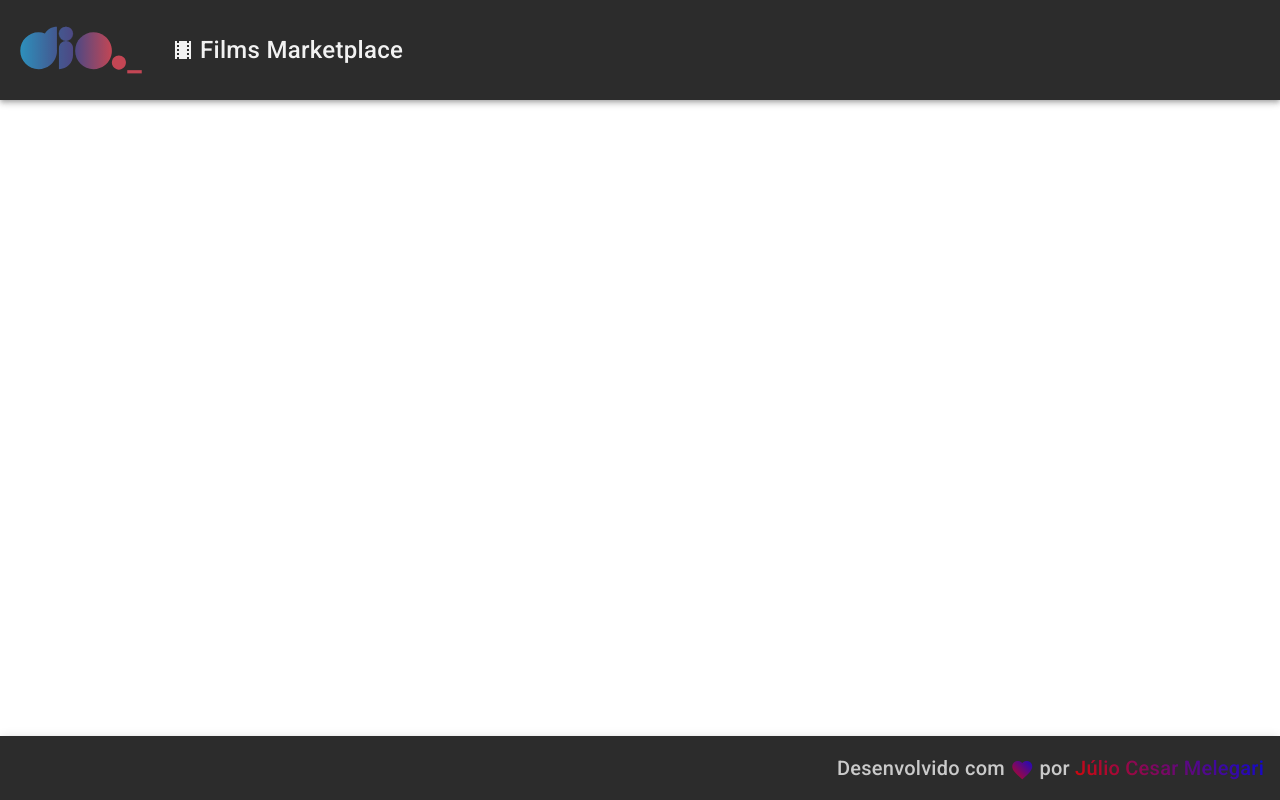
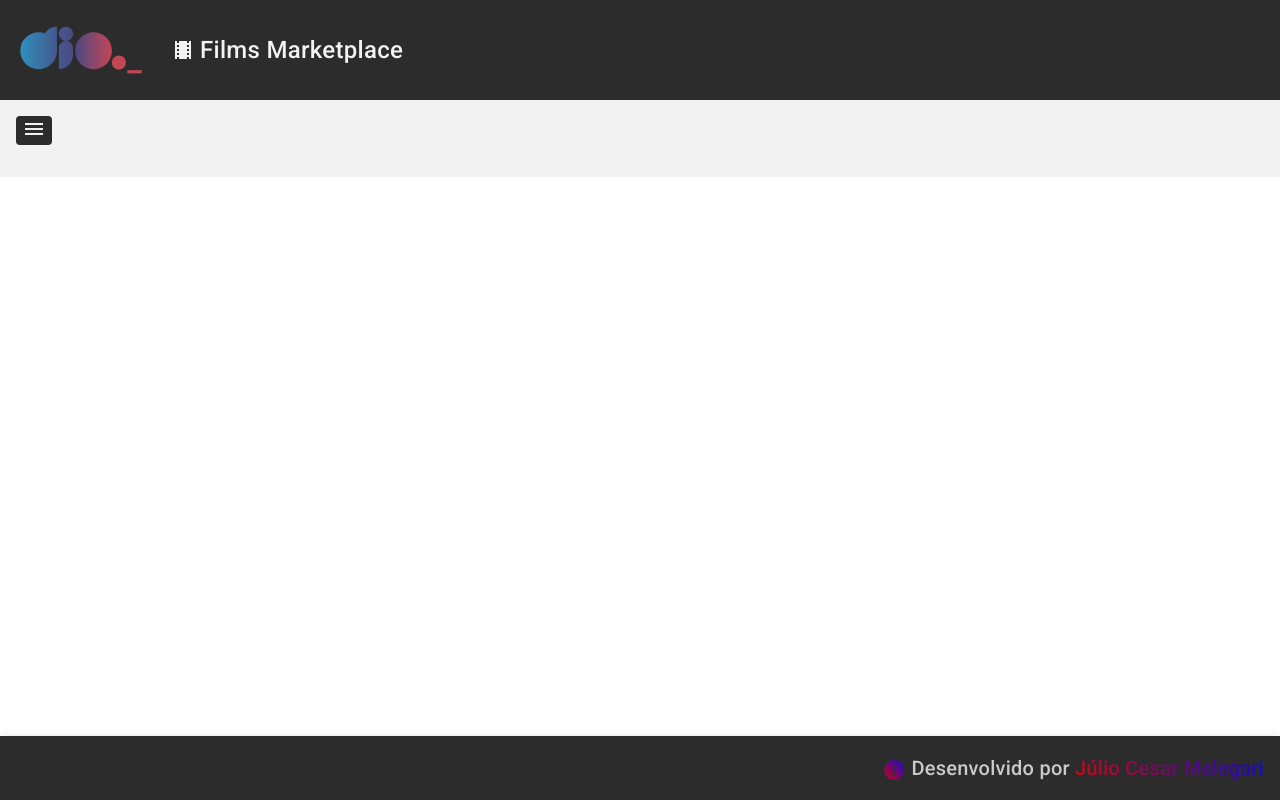
Before and after one commit to JulioCesarMelegari/videostore, an Angular app in the folder frontend/: page / in a window 1280 px wide. Built offline with nearby package versions, Linux system fonts and the light colour scheme.

Commit message:
add component nav

```diff
--- a/frontend/src/app/app.component.html
+++ b/frontend/src/app/app.component.html
@@ -1,2 +1,3 @@
 <app-header></app-header>
+<app-nav></app-nav>
 <app-footer></app-footer>
--- a/frontend/src/app/components/template/footer/footer.component.html
+++ b/frontend/src/app/components/template/footer/footer.component.html
@@ -1,8 +1,7 @@
 <mat-toolbar class="footer mat-elevation-z4">
   <span>
-    Desenvolvido com
-    <i class="material-icons middle">favorite</i>
-    por
+    <i class="material-icons middle">info</i>
+    Desenvolvido por
     <a href="https://github.com/JulioCesarMelegari" target="_blank">
       Júlio Cesar Melegari
     </a>
--- /dev/null
+++ b/frontend/src/app/components/template/nav/nav.component.css
@@ -0,0 +1,28 @@
+.nav-container {
+  background-color: #f2f2f2;
+}
+.sidenav {
+  background-color: #f2f2f2;
+  width: 200px;
+  position: fixed;
+  top: 0;
+}
+.mat-list a {
+  text-decoration: none;
+
+}
+.mat-list i {
+  padding-right: 10px;
+}
+.mat-nav-button {
+  margin-bottom: 1rem;
+  background-color: #2c2c2c;
+  color: #f2f2f2;
+  border: none;
+  border-radius: 4px;
+}
+
+.content {
+  padding: 16px;
+  background-color: #f2f2f2;
+}
--- /dev/null
+++ b/frontend/src/app/components/template/nav/nav.component.html
@@ -0,0 +1,24 @@
+<mat-sidenav-container class="nav-container" >
+  <mat-sidenav #sidenav class="sidenav" mode="side" closed fixedInViewport="true"
+    fixedTopGap="100">
+    <mat-list class="mat-list">
+      <a mat-list-item href="">
+        <i class="material-icons">home</i>
+        Home
+      </a>
+      <a mat-list-item href="">
+        <i class="material-icons">theaters</i>
+        List Films
+      </a>
+      <a mat-list-item href="">
+        <i class="material-icons">import_contacts</i>
+        About the author
+      </a>
+    </mat-list>
+  </mat-sidenav>
+  <mat-sidenav-content class="content">
+    <button mat-icon-button (click)="sidenav.toggle()" class="mat-nav-button">
+      <i class="material-icons">menu</i>
+    </button>
+  </mat-sidenav-content>
+</mat-sidenav-container>
--- a/frontend/src/styles.css
+++ b/frontend/src/styles.css
@@ -1,4 +1,3 @@
 /* You can add global styles to this file, and also import other style files */
-
 html, body { height: 100%; }
 body { margin: 0; font-family: Roboto, "Helvetica Neue", sans-serif; }
```
Also changed, not shown: frontend/src/app/app.module.ts (+7 -1 lines), frontend/src/app/components/template/nav/nav.component.ts (added, +10 -0 lines), 1 other file (tests, documents, lock files or other folders).
